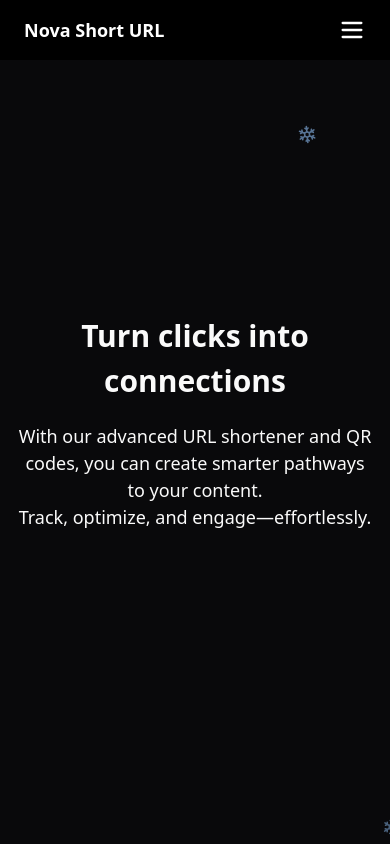
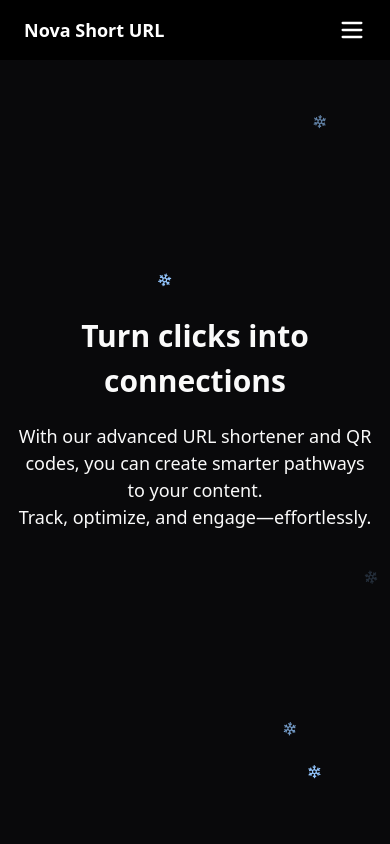
Before and after one commit to novaardiansyah/next-short-url, a Next.js app: page / in a window 390 px wide. Built offline with nearby package versions, Linux system fonts and the light colour scheme.

Commit message:
Fix animation on mobile device

```diff
--- a/src/components/Hero.tsx
+++ b/src/components/Hero.tsx
@@ -20,16 +20,16 @@ export default function Hero() {
   const [snowflakes, setSnowflakes] = useState<Flake[]>([]);
 
   useEffect(() => {
-    const flakes: Flake[] = Array.from({ length: 5 }, (_, i) => ({
+    const flakes: Flake[] = Array.from({ length: 8 }, (_, i) => ({
       id: i,
-      left: Math.random() * 100, // Posisi awal horizontal (0 - 100%)
-      top: Math.random() * 100, // Posisi awal vertikal (0 - 100%)
-      duration: Math.random() * 12 + 6, // Durasi animasi antara 6-18 detik
+      left: Math.random() * 100, // Posisi horizontal acak
+      top: Math.random() * 80, // Spawn di atas viewport agar tidak hilang di mobile
+      duration: Math.random() * 10 + 6, // Durasi animasi antara 6-16 detik
       delay: Math.random() * 5, // Delay animasi acak
-      size: Math.random() * 15 + 10, // Ukuran antara 10px - 25px
-      xMovement: Math.random() * 200 - 100, // Gerakan horizontal lebih jauh (-100px hingga 100px)
-      yMovement: Math.random() * 200 - 100, // Gerakan vertikal lebih jauh (-100px hingga 100px)
-      rotationSpeed: Math.random() * 360, // Kecepatan putar (0 - 360 derajat)
+      size: Math.random() * 15 + 10, // Ukuran partikel (10px - 25px)
+      xMovement: Math.random() * 250 - 125, // Gerakan horizontal lebih luas (-125px sampai 125px)
+      yMovement: Math.random() * 250 - 100, // Gerakan vertikal lebih jauh (-100px hingga 250px)
+      rotationSpeed: Math.random() * 360, // Kecepatan putar acak (0 - 360 derajat)
     }));
 
     setSnowflakes(flakes);
@@ -43,12 +43,12 @@ export default function Hero() {
           <motion.div
             key={flake.id}
             className="absolute text-blue-300"
-            initial={{ opacity: 0, scale: 0.8 }}
+            initial={{ opacity: 0, scale: 0.6 }}
             animate={{
               x: [flake.left, flake.left + flake.xMovement, flake.left],
               y: [flake.top, flake.top + flake.yMovement, flake.top],
               rotate: [0, flake.rotationSpeed, 0],
-              opacity: [0, 1, 1, 0] // Muncul, tetap terang, lalu perlahan hilang
+              opacity: [0, 1, 1, 0] // Fade in, bertahan, lalu fade out
             }}
             transition={{
               duration: flake.duration,
```
